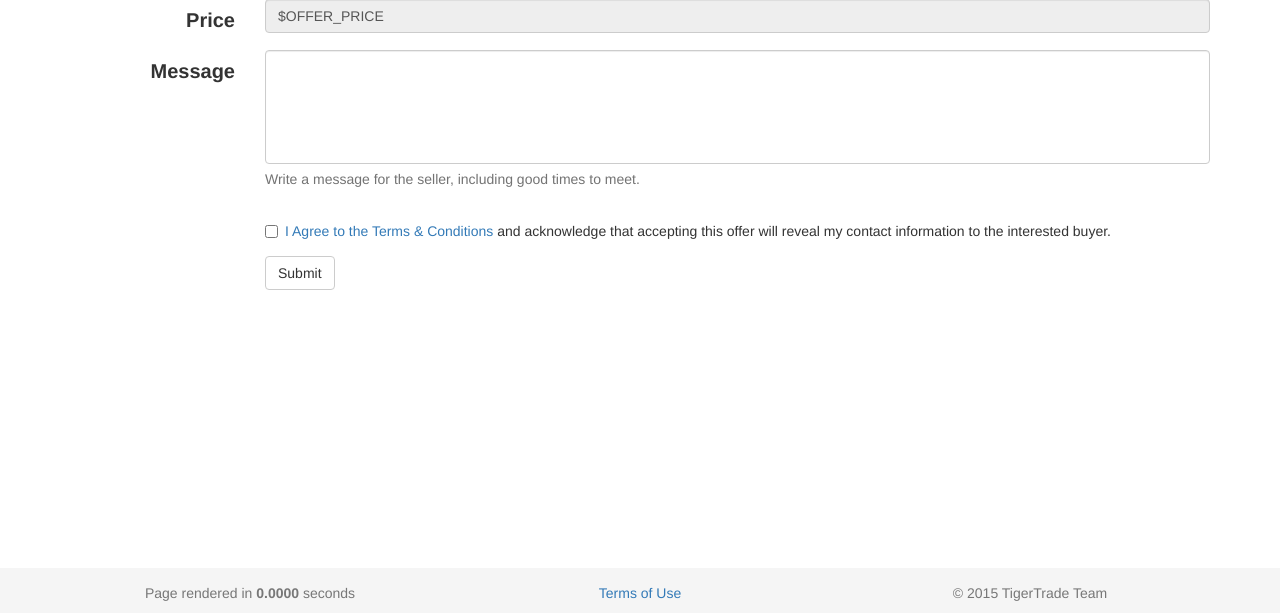
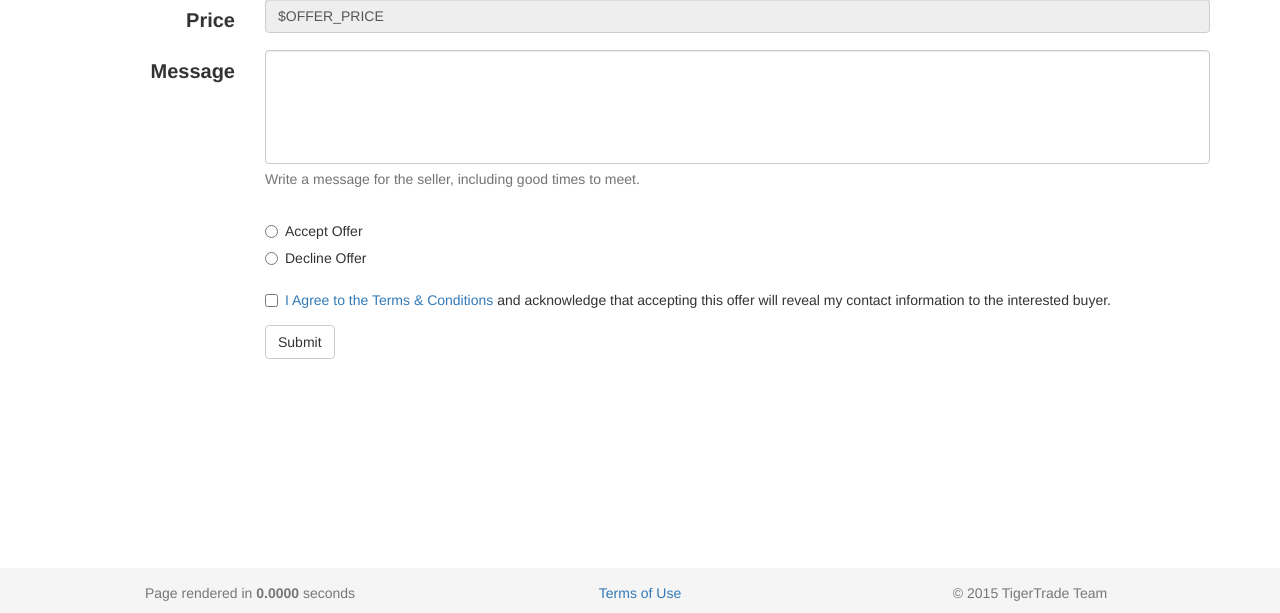
Before and after one commit to moneta-work/TigerTrade, a CodeIgniter app: page /ad/review_offer in a window 1280 px wide. Shown: the part 187-800 px from the top of the page. Run offline with CodeIgniter, Linux system fonts and the light colour scheme.

Commit message:
radio buttons

```diff
--- a/application/views/forms/offer_response.php
+++ b/application/views/forms/offer_response.php
@@ -24,6 +24,26 @@
 				<p class="help-block">Write a message for the seller, including good times to meet.</p>
 			</div>
 		</div>
+
+
+		<div class="form-group">
+			<div class="col-sm-offset-2 col-sm-10">
+				<div class="radio">
+					<label>
+						<input type="radio" name="optionsRadios" id="optionsRadios1" value="option1">
+						Accept Offer
+					</label>
+				</div>
+				<div class="radio">
+					<label>
+						<input type="radio" name="optionsRadios" id="optionsRadios2" value="option2">
+						Decline Offer
+					</label>
+				</div>
+			</div>
+		</div>
+
+
 		<div class="form-group">
 			<div class="col-sm-offset-2 col-sm-10">
 				<div class="checkbox">
```
